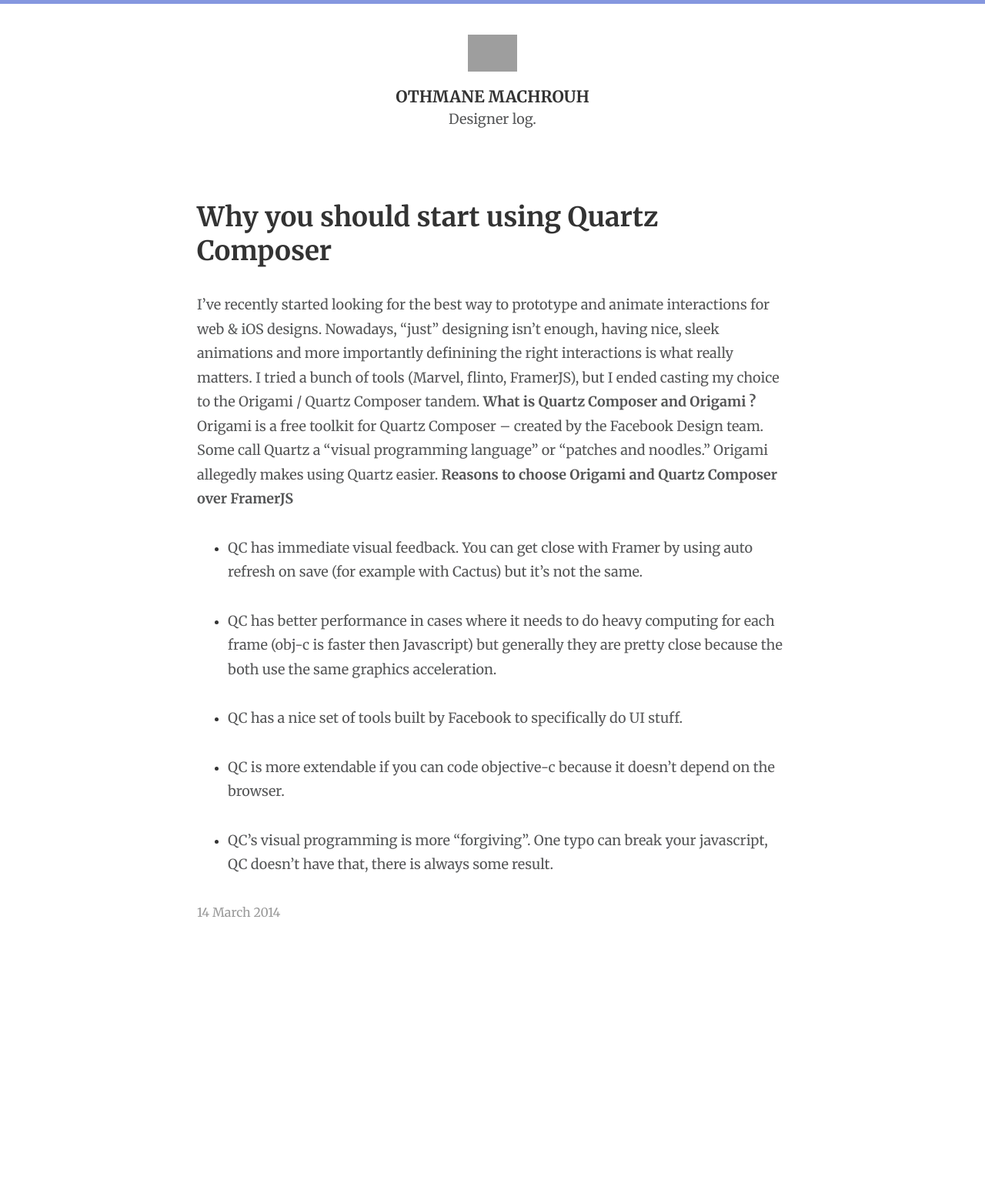
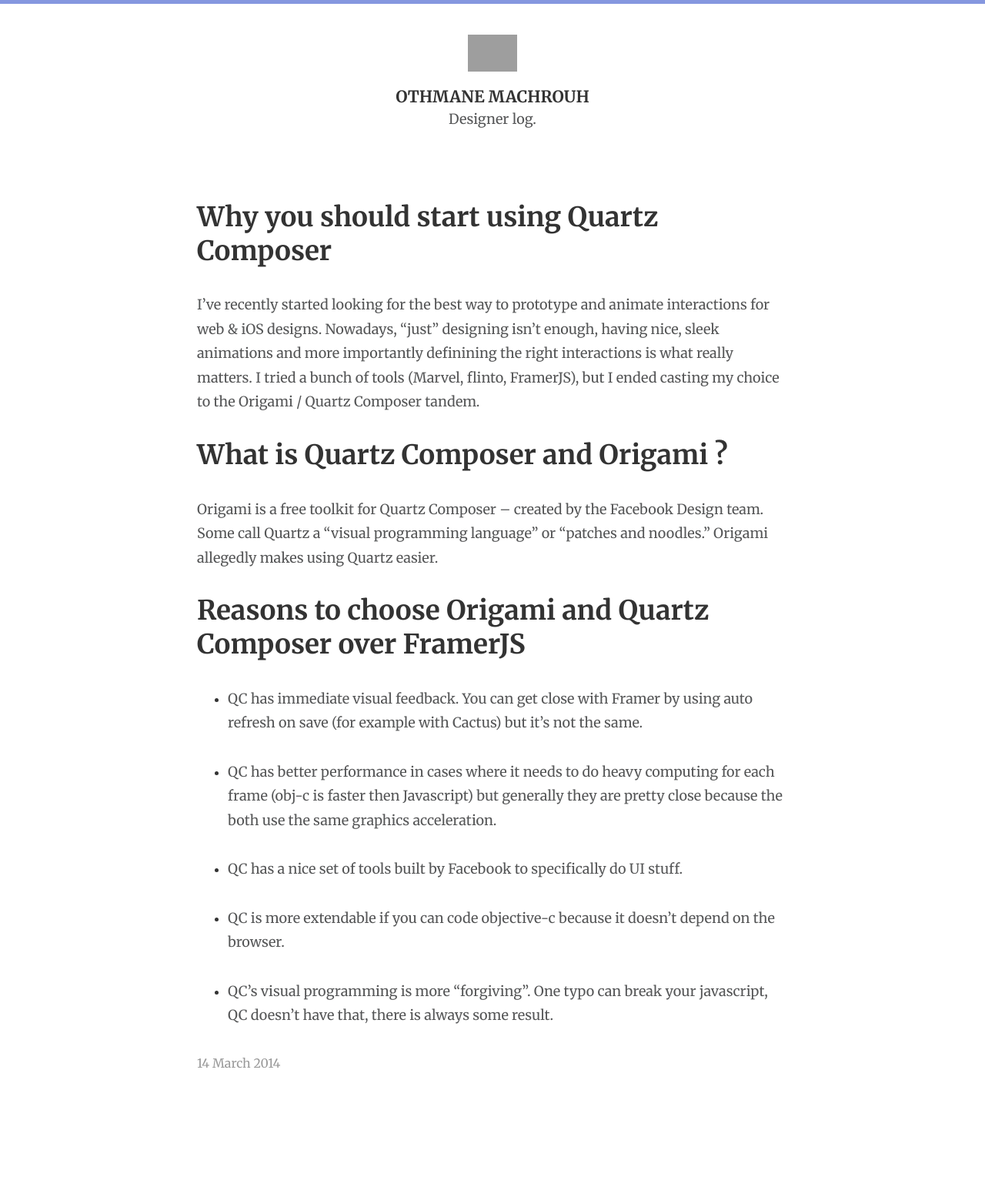
Before and after one commit to mchrh/mchrh.github.io, a Jekyll site: the page built from _posts/2014-03-14-10reasons-to-start-using-quartz-composer.md, in a window 1280 px wide. Shown: the whole page at 77% size. Built offline with Jekyll 4.4.1, drawn with Linux system fonts in a browser that asks for light colours; before the commit the page ends 1359 px from its top, so only the background shows below that; grey boxes are pictures that could not be loaded.

```diff
--- a/_posts/2014-03-14-10reasons-to-start-using-quartz-composer.md
+++ b/_posts/2014-03-14-10reasons-to-start-using-quartz-composer.md
@@ -5,9 +5,9 @@ title: "Why you should start using Quartz Composer"
 
 I've recently started looking for the best way to prototype and animate interactions for web & iOS designs. Nowadays, "just" designing isn't enough, having nice, sleek animations and more importantly definining the right interactions is what really matters.
 I tried a bunch of tools (Marvel, flinto, FramerJS), but I ended casting my choice to the Origami / Quartz Composer tandem.
-**What is Quartz Composer and Origami ?**
+#What is Quartz Composer and Origami ?
 Origami is a free toolkit for Quartz Composer – created by the Facebook Design team. Some call Quartz a “visual programming language” or “patches and noodles.” Origami allegedly makes using Quartz easier.
-**Reasons to choose Origami and Quartz Composer over FramerJS**
+#Reasons to choose Origami and Quartz Composer over FramerJS
 
 + QC has immediate visual feedback. You can get close with Framer by using auto refresh on save (for example with Cactus) but it's not the same.
 
```
